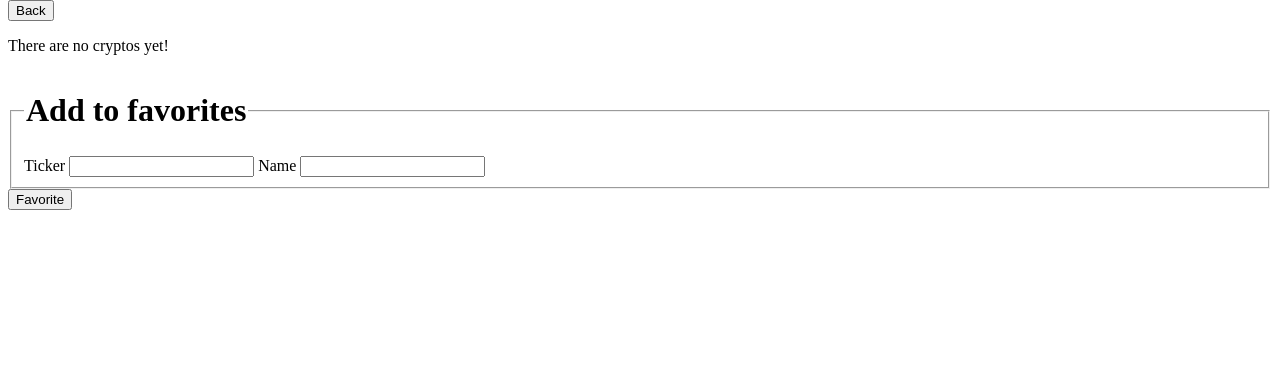
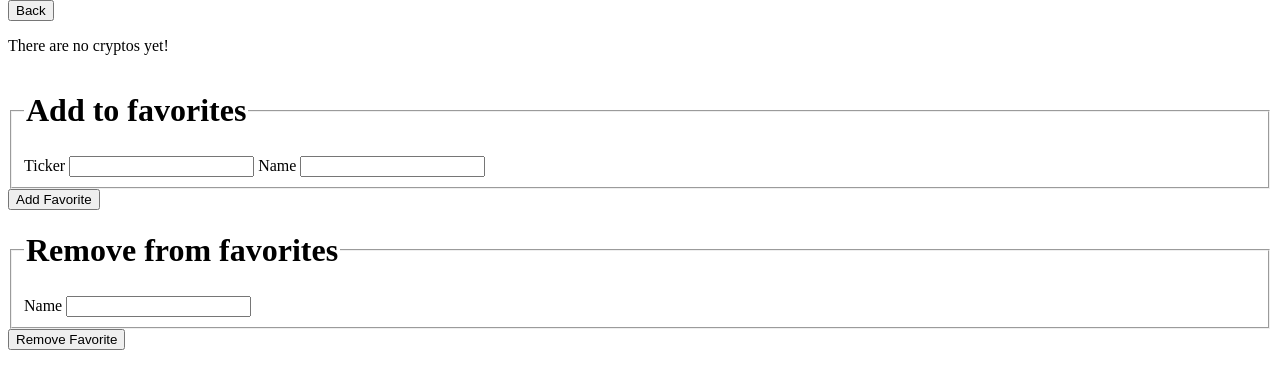
Before and after one commit to clarkmyfancy/cryptodashboard, a Django app: page /cryptos/ in a window 1280 px wide. Shown: the part 46-435 px from the top of the page. Run offline with Django 4.2, Linux system fonts and the light colour scheme; data that the repository does not hold is empty.

Commit message:
add ability to remove from watchlist

```diff
--- a/cryptos/templates/cryptos/index.html
+++ b/cryptos/templates/cryptos/index.html
@@ -25,7 +25,16 @@
         <label for="name">Name</label>
         <input type="text" name="name">
     </fieldset>
-    <input type="submit" value="Favorite">
+    <input type="submit" value="Add Favorite">
+</form>
+
+<form action="{% url 'cryptos:remove_from_watchlist' %}" method="delete">
+    <fieldset>
+        <legend><h1>Remove from favorites</h1></legend>
+        <label for="name">Name</label>
+        <input type="text" name="name">
+    </fieldset>
+    <input type="submit" value="Remove Favorite">
 </form>
 
 {% endblock body %}
--- a/cryptos/urls.py
+++ b/cryptos/urls.py
@@ -6,5 +6,6 @@ app_name = 'cryptos'
 urlpatterns = [
     path('', views.IndexView.as_view(), name='index'),
     path('add-favorite/', views.add_favorite, name="add_favorite"),
+    path('remove-from-watchlist/', views.remove_from_watchlist, name="remove_from_watchlist"),
     path('<slug:ticker>/', views.DetailView.as_view(), name="get_single_crypto"),
 ]
--- a/cryptos/views.py
+++ b/cryptos/views.py
@@ -4,18 +4,23 @@ from django.views.generic import DetailView, ListView
 
 from .models import Favorite
 
-# def index(request):
-#     cryptos = Favorite.objects.all()
-#     context = {
-#         'cryptos': cryptos
-#     }
-#     return render(request, 'cryptos/index.html', context)
+def remove_from_watchlist(request):
+    name = request.GET['name']
+    if name:
+        thing = Favorite.objects.get(name=name)
+        thing.delete()
+    cryptos = Favorite.objects.all()
+    context = {
+        'cryptos': cryptos
+    }
+    return render(request, 'cryptos/index.html', context)
 
 def add_favorite(request):
     ticker = request.POST['ticker']
     name = request.POST['name']
-    new_fav = Favorite(name=name, ticker=ticker)
-    new_fav.save()
+    if ticker and name:
+        new_fav = Favorite(name=name, ticker=ticker)
+        new_fav.save()
 
     cryptos = Favorite.objects.all()
     context = {
```
